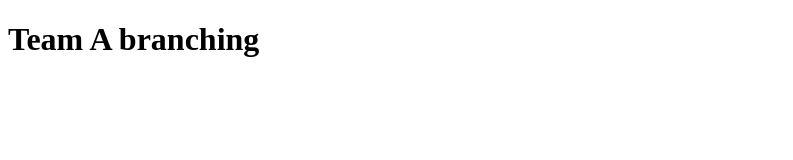
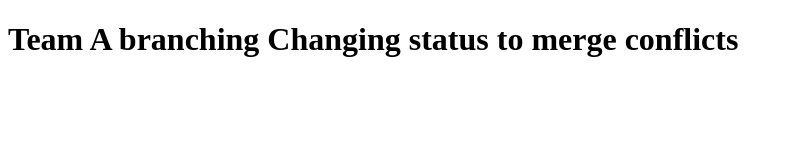
Before and after one commit to gauravyawale/GitTest, a plain HTML site: page teamA.html in a window 1280 px wide. Shown: the whole page, without its empty margins (0-793 px from the left). Drawn offline with Linux system fonts and the light colour scheme.

Commit message:
Update teamA.html

```diff
--- a/teamA.html
+++ b/teamA.html
@@ -7,6 +7,6 @@
     <title>Document</title>
 </head>
 <body>
-    <h1>Team A branching</h1>
+    <h1>Team A branching Changing status to merge conflicts</h1>
 </body>
 </html>
```
